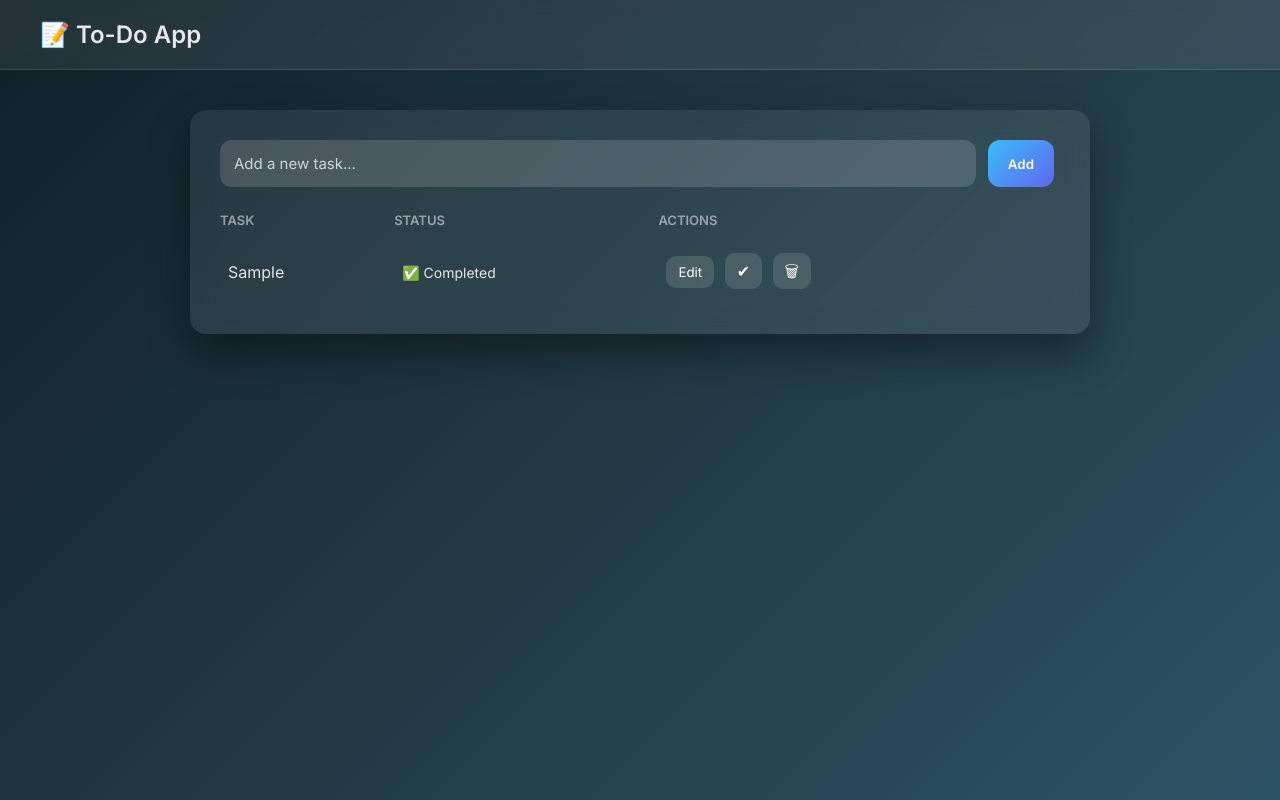
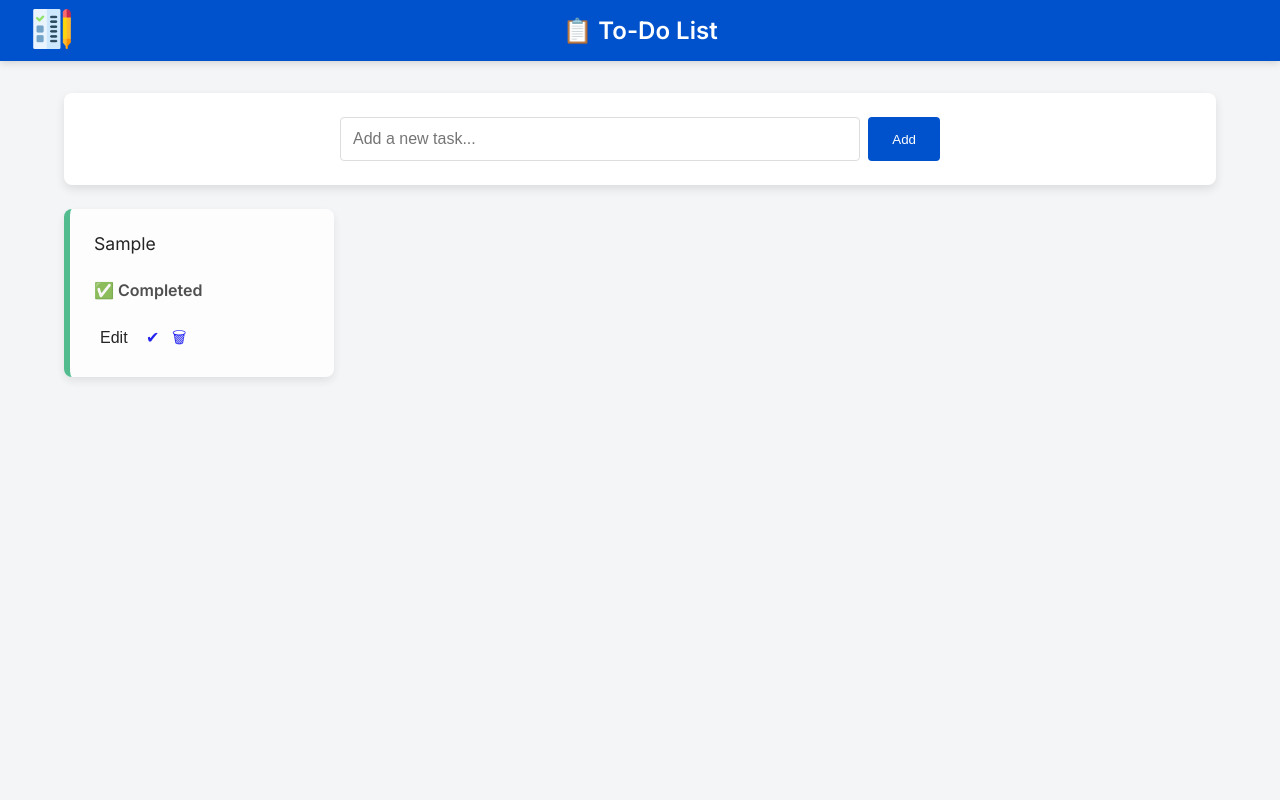
Before and after one commit to DarrenFaleiro/Flask-ToDo-app, a Flask app: page / in a window 1280 px wide. Run offline with Flask 3, Linux system fonts and the light colour scheme; tables that the repository leaves empty hold one stand-in row (values such as "Sample post").

Commit message:
UI Updated for the App

```diff
--- a/static/style.css
+++ b/static/style.css
@@ -1,156 +1,154 @@
-/* RESET */
-* {
+/* General Styles */
+body {
+  font-family: "Inter", sans-serif;
+  background-color: #f4f5f7;
   margin: 0;
   padding: 0;
-  box-sizing: border-box;
-  font-family: "Inter", system-ui, sans-serif;
 }
 
-body {
-  background: linear-gradient(135deg, #0f2027, #203a43, #2c5364);
-  min-height: 100vh;
-  color: #e5e7eb;
+/* Navbar */
+.navbar {
+  display: flex;
+  align-items: center;
+  justify-content: center;
+  background-color: #0052cc;
+  color: white;
+  padding: 1rem 2rem;
+  box-shadow: 0 2px 8px rgba(0, 0, 0, 0.15);
+  position: sticky;
+  top: 0;
+  z-index: 100;
 }
 
-/* NAVBAR */
-.navbar {
-  padding: 20px 40px;
-  background: rgba(255, 255, 255, 0.08);
-  backdrop-filter: blur(10px);
-  border-bottom: 1px solid rgba(255, 255, 255, 0.1);
+/* Logo on the left */
+.navbar-left {
+  position: absolute;
+  left: 2rem;
 }
 
-.navbar h2 {
-  font-weight: 600;
+.logo {
+  height: 40px;
+  width: auto;
 }
 
-/* CONTAINER */
-.container {
-  max-width: 900px;
-  margin: 40px auto;
-  background: rgba(255, 255, 255, 0.08);
-  backdrop-filter: blur(12px);
-  border-radius: 16px;
-  padding: 30px;
-  box-shadow: 0 20px 40px rgba(0, 0, 0, 0.4);
+/* Center the title text */
+.navbar-center h1 {
+  margin: 0;
+  font-weight: 600;
+  font-size: 1.5rem;
 }
 
-/* ADD TASK FORM */
-.task-form {
-  display: flex;
-  gap: 12px;
-  margin-bottom: 25px;
+.container {
+  padding: 2rem 4rem; /* wider padding for desktop */
+  max-width: 1600px; /* large web width */
+  margin: 0 auto;
 }
 
-.task-form input {
-  flex: 1;
-  padding: 14px;
-  border-radius: 12px;
-  border: none;
-  outline: none;
-  background: rgba(255, 255, 255, 0.15);
-  color: white;
-  font-size: 15px;
+/* Task Board Layout */
+.task-board {
+  display: grid;
+  grid-template-columns: repeat(4, 1fr); /* 4 columns for desktop */
+  gap: 1.5rem;
+  justify-items: stretch; /* stretch cards to column width */
 }
 
-.task-form input::placeholder {
-  color: #cbd5e1;
+/* Add Task Card */
+.add-task-card {
+  background-color: white;
+  padding: 1.5rem;
+  border-radius: 8px;
+  box-shadow: 0 4px 10px rgba(0, 0, 0, 0.1);
+  grid-column: span 4; /* take full row at the top */
+  display: flex;
+  justify-content: center;
+  align-items: center;
 }
 
-.task-form button {
-  padding: 14px 20px;
-  border-radius: 12px;
-  border: none;
-  background: linear-gradient(135deg, #38bdf8, #6366f1);
-  color: white;
-  font-weight: 600;
-  cursor: pointer;
-  transition:
-    transform 0.2s ease,
-    box-shadow 0.2s ease;
+.add-task-card form {
+  display: flex;
+  width: 100%;
+  max-width: 600px; /* desktop-friendly width */
+  gap: 0.5rem;
 }
 
-.task-form button:hover {
-  transform: translateY(-2px);
-  box-shadow: 0 10px 25px rgba(99, 102, 241, 0.5);
+.add-task-card input {
+  flex: 1;
+  padding: 0.75rem;
+  border-radius: 4px;
+  border: 1px solid #ddd;
+  font-size: 1rem;
 }
 
-/* TABLE */
-table {
-  width: 100%;
-  border-collapse: collapse;
+.add-task-card button {
+  background-color: #0052cc;
+  color: white;
+  padding: 0.75rem 1.5rem;
+  border: none;
+  border-radius: 4px;
+  cursor: pointer;
+  font-weight: 500;
 }
 
-th {
-  text-align: left;
-  font-size: 13px;
-  text-transform: uppercase;
-  opacity: 0.6;
-  padding-bottom: 12px;
+/* Task Cards */
+.task-card {
+  background-color: white;
+  padding: 1.5rem;
+  border-radius: 8px;
+  box-shadow: 0 4px 10px rgba(0, 0, 0, 0.1);
+  display: flex;
+  flex-direction: column;
+  justify-content: space-between;
+  min-height: 120px;
 }
 
-tr {
-  transition: background 0.2s ease;
+.task-card.pending {
+  border-left: 6px solid #ffab00;
 }
 
-tr:hover {
-  background: rgba(255, 255, 255, 0.05);
+.task-card.completed {
+  border-left: 6px solid #36b37e;
+  opacity: 0.85;
 }
 
-td {
-  padding: 16px 8px;
-  vertical-align: middle;
+.task-content {
+  font-size: 1.1rem;
+  margin-bottom: 0.75rem;
 }
 
-/* TASK TEXT */
-td span {
-  font-size: 16px;
+.task-status {
+  font-weight: 600;
+  margin-bottom: 0.75rem;
+  color: #333;
 }
 
-/* BUTTONS */
-button,
-.actions a {
-  background: rgba(255, 255, 255, 0.12);
+.task-actions button,
+.task-actions a {
+  background: none;
   border: none;
-  color: white;
-  padding: 8px 12px;
-  border-radius: 10px;
   cursor: pointer;
-  margin-right: 6px;
-  transition: all 0.2s ease;
+  margin-right: 0.5rem;
+  font-size: 1rem;
+}
+
+.task-actions a {
   text-decoration: none;
 }
 
-button:hover,
-.actions a:hover {
-  background: rgba(255, 255, 255, 0.25);
-  transform: translateY(-1px);
+/* Form inside task cards */
+.task-card form input {
+  width: calc(100% - 10px);
+  padding: 0.5rem;
+  margin-bottom: 0.25rem;
+  border-radius: 4px;
+  border: 1px solid #ddd;
 }
 
-/* EDIT INPUT */
-td form input {
-  padding: 10px;
-  border-radius: 10px;
+.task-card form button {
+  background-color: #0052cc;
+  color: white;
+  padding: 0.25rem 0.5rem;
   border: none;
-  outline: none;
-  background: rgba(255, 255, 255, 0.18);
-  color: white;
-  margin-right: 6px;
+  border-radius: 4px;
+  cursor: pointer;
+  margin-right: 0.25rem;
 }
-
-/* COMPLETED */
-td:nth-child(2) {
-  font-size: 14px;
-}
-
-/* MOBILE */
-@media (max-width: 600px) {
-  .task-form {
-    flex-direction: column;
-  }
-
-  td,
-  th {
-    font-size: 14px;
-  }
-}
--- a/templates/base.html
+++ b/templates/base.html
@@ -18,7 +18,16 @@
 
   <body>
     <nav class="navbar">
-      <h2>📝 To-Do App</h2>
+      <div class="navbar-left">
+        <img
+          src="{{ url_for('static', filename='logo.png') }}"
+          alt="Logo"
+          class="logo"
+        />
+      </div>
+      <div class="navbar-center">
+        <h1>📋 To-Do List</h1>
+      </div>
     </nav>
 
     <div class="container">{% block content %}{% endblock %}</div>
--- a/templates/index.html
+++ b/templates/index.html
@@ -1,22 +1,21 @@
 {% extends "base.html" %} {% block content %}
 
-<form method="POST" class="task-form">
-  <input type="text" name="task" placeholder="Add a new task..." required />
-  <button type="submit">Add</button>
-</form>
+<div class="task-board">
+  <!-- Add Task Form -->
+  <div class="add-task-card">
+    <form method="POST" class="task-form">
+      <input type="text" name="task" placeholder="Add a new task..." required />
+      <button type="submit">Add</button>
+    </form>
+  </div>
 
-<table>
-  <tr>
-    <th>Task</th>
-    <th>Status</th>
-    <th>Actions</th>
-  </tr>
-
+  <!-- Task Cards -->
   {% for task in tasks %}
-  <tr>
-    <td>
+  <div
+    class="task-card {% if task.completed %}completed{% else %}pending{% endif %}"
+  >
+    <div class="task-content">
       <span id="text-{{ task.id }}">{{ task.task }}</span>
-
       <form
         id="form-{{ task.id }}"
         method="POST"
@@ -29,25 +28,25 @@
           Cancel
         </button>
       </form>
-    </td>
+    </div>
 
-    <td>
+    <div class="task-status">
       {% if task.completed %} ✅ Completed {% else %} ⏳ Pending {% endif %}
-    </td>
+    </div>
 
-    <td class="actions">
+    <div class="task-actions">
       <button onclick="editTask({{ task.id }})">Edit</button>
       <a href="/complete/{{ task.id }}">✔</a>
       <a href="/delete/{{ task.id }}">🗑</a>
-    </td>
-  </tr>
+    </div>
+  </div>
   {% endfor %}
-</table>
+</div>
 
 <script>
   function editTask(id) {
     document.getElementById("text-" + id).style.display = "none";
-    document.getElementById("form-" + id).style.display = "inline";
+    document.getElementById("form-" + id).style.display = "block";
   }
 
   function cancelEdit(id) {
```
Also changed, not shown: static/logo.png (added), test_app.py (line endings or trailing spaces), todo.db.
